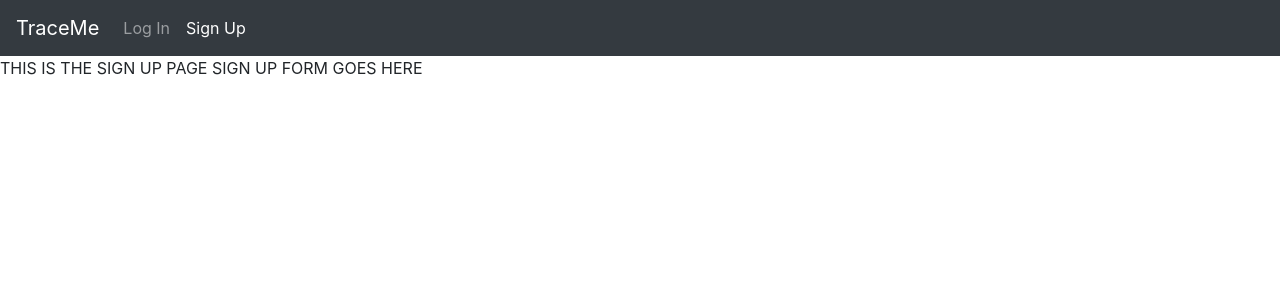
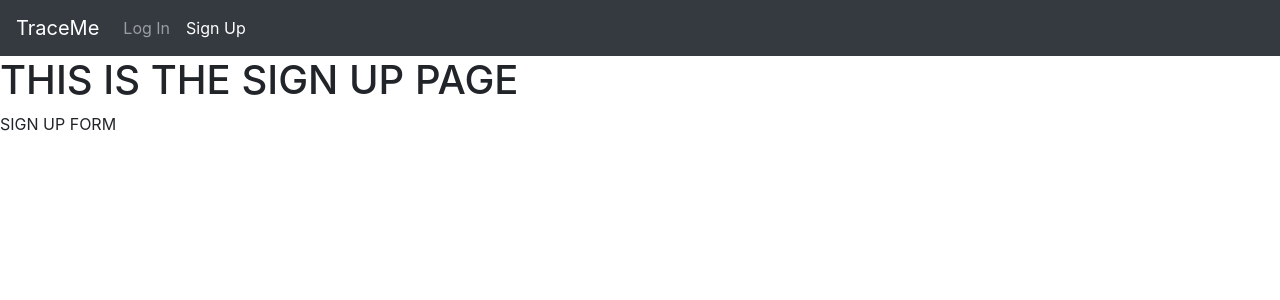
Before and after one commit to wickbushong/trace-me-2, a React (Create React App) app in the folder client/: page /signup in a window 1280 px wide. Shown: the top 300 px of the page. Built offline with nearby package versions, Linux system fonts and the light colour scheme.

Commit message:
Create bones of sign up page anf form.

```diff
--- a/client/src/App.js
+++ b/client/src/App.js
@@ -3,8 +3,7 @@ import React from "react";
 import {
   BrowserRouter as Router,
   Switch,
-  Route,
-  Link
+  Route
 } from "react-router-dom";
 
 
--- /dev/null
+++ b/client/src/components/auth/SignUpForm.js
@@ -0,0 +1,12 @@
+import React from 'react'
+
+class SignUpForm extends React.PureComponent {
+
+    render() {
+        return (
+            <div>SIGN UP FORM</div>
+        )
+    }
+}
+
+export default SignUpForm
--- a/client/src/containers/SignUpPage.js
+++ b/client/src/containers/SignUpPage.js
@@ -1,12 +1,13 @@
 import React from 'react'
 // import { connect } from 'react-redux'
+import SignUpForm from '../components/auth/SignUpForm'
 
 const SignUpPage = props => {
     // props destructuring
     return (
         <div>
-            THIS IS THE SIGN UP PAGE
-            SIGN UP FORM GOES HERE
+            <h1>THIS IS THE SIGN UP PAGE</h1>
+            <SignUpForm />
         </div>
     )
 }
```
Also changed, not shown: 1 other file (tests, documents, lock files or other folders).
